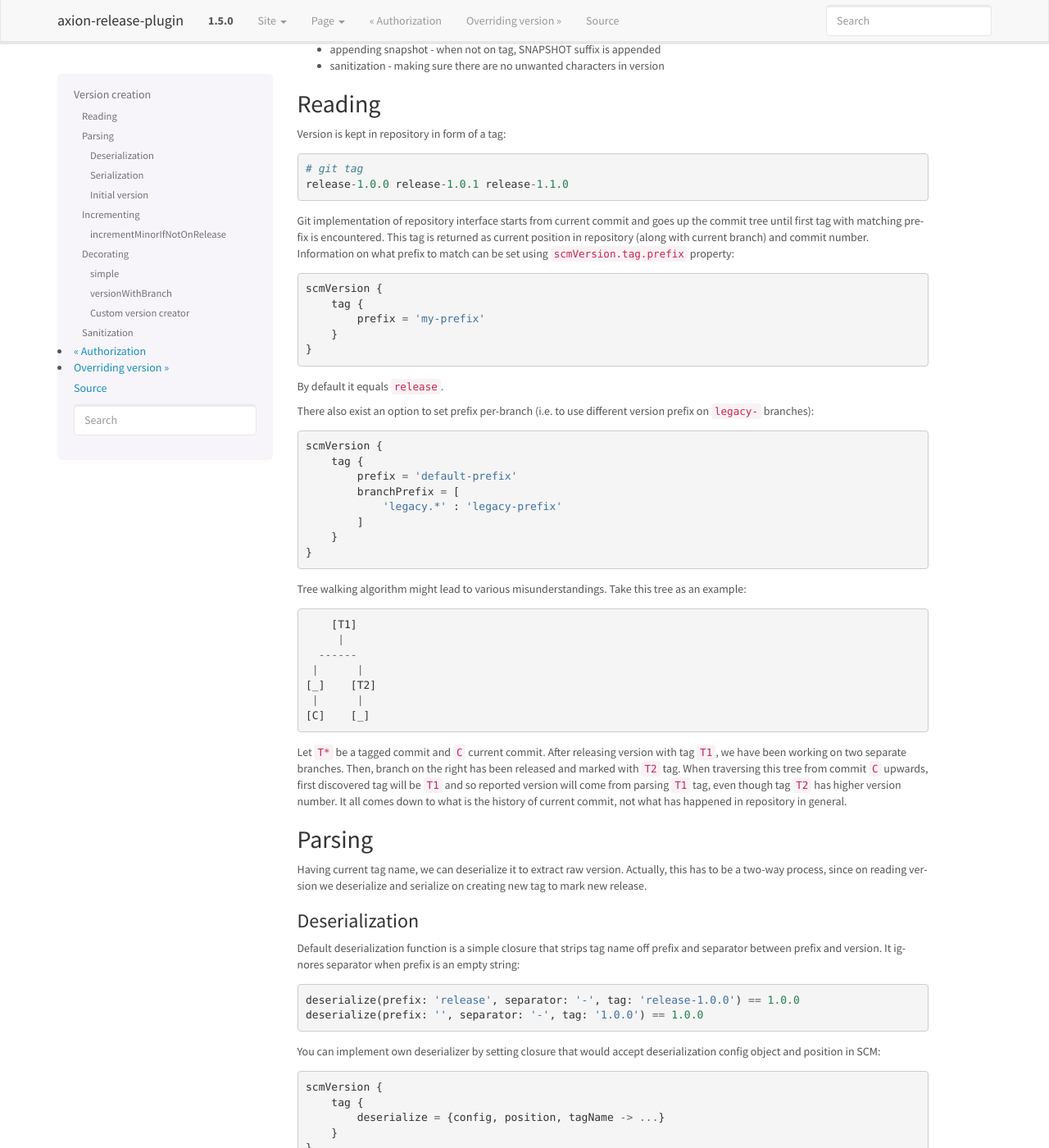
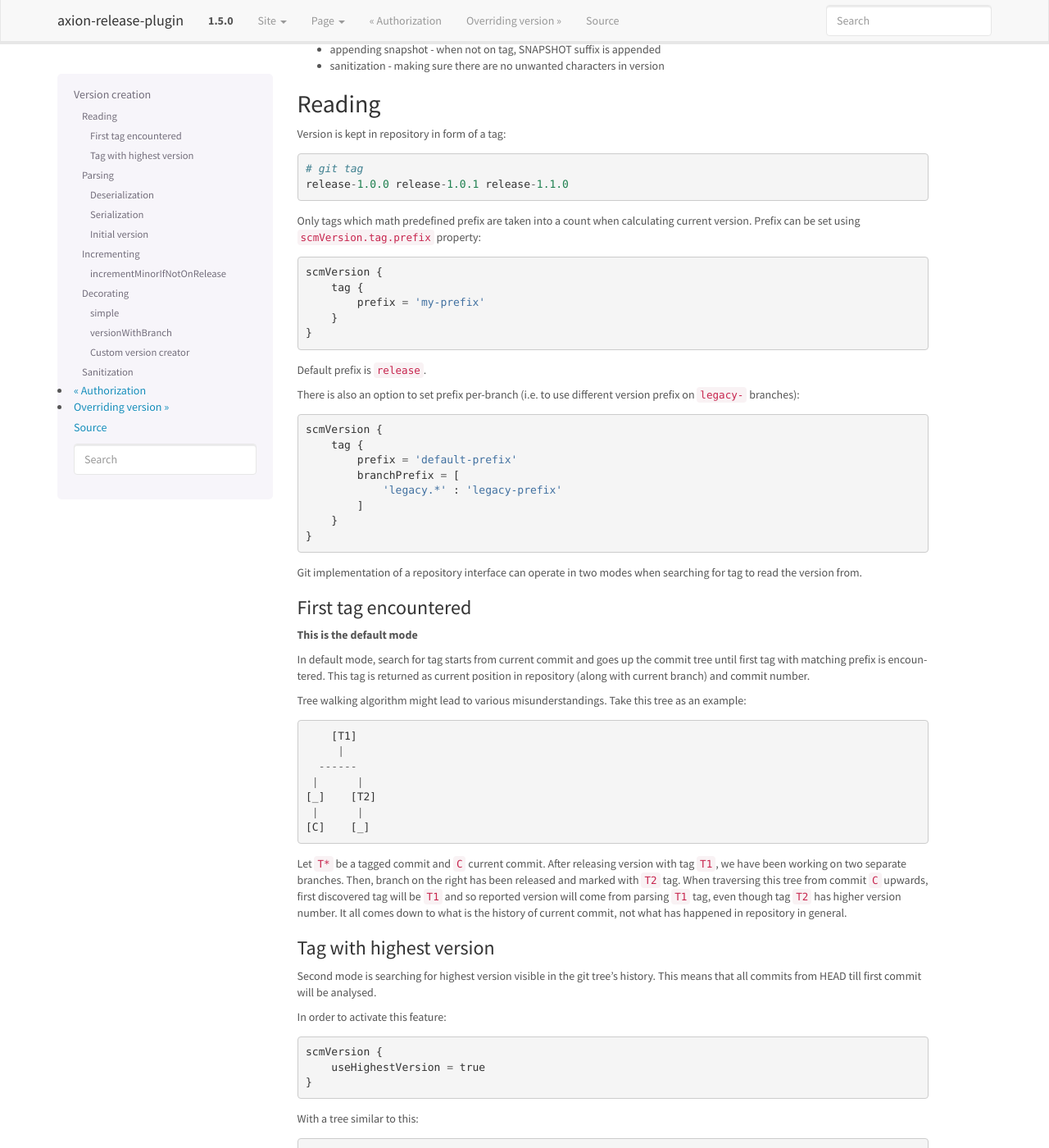
Before and after one commit to allegro/axion-release-plugin, a Sphinx documentation site: the page built from docs/configuration/version.rst, in a window 1280 px wide and 1400 px high, scrolled down 210 px. Shown: the whole window at 82% size. Built offline with Sphinx 7.4.7, drawn with Linux system fonts in a browser that asks for light colours; pages that are not in the unit, such as notebooks, are missing from menus; some of the changed text lies outside the part shown.

Commit message:
Merges documentation of highest version into version docs

```diff
--- a/docs/changelog.rst
+++ b/docs/changelog.rst
@@ -1,6 +1,10 @@
 Changelog
 =========
 
+* **1.6.0** (13.04.2017)
+    * added option to find highest version from all tags, not only current branch - thanks to `ProTrent <https://github.com/ProTrent>`_ for contribution
+* **1.5.0** (06.02.2017)
+    * added ordering of tags by version when multiple found on single commit
 * **1.4.1** (11.10.2016)
     * fixing critical bug in printing Git changes, which could block ``verifyRelease`` task
 * **1.4.0** (17.08.2016)
--- a/docs/configuration/version.rst
+++ b/docs/configuration/version.rst
@@ -19,9 +19,8 @@
     # git tag
     release-1.0.0 release-1.0.1 release-1.1.0
 
-Git implementation of repository interface starts from current commit and goes up the commit tree until first tag
-with matching prefix is encountered. This tag is returned as current position in repository (along with current branch)
-and commit number. Information on what prefix to match can be set using ``scmVersion.tag.prefix`` property::
+Only tags which math predefined prefix are taken into a count when calculating
+current version. Prefix can be set using ``scmVersion.tag.prefix`` property::
 
     scmVersion {
         tag {
@@ -29,9 +28,9 @@
         }
     }
 
-By default it equals ``release``.
+Default prefix is ``release``.
 
-There also exist an option to set prefix per-branch (i.e. to use different version prefix on ``legacy-`` branches)::
+There is also an option to set prefix per-branch (i.e. to use different version prefix on ``legacy-`` branches)::
 
     scmVersion {
         tag {
@@ -41,6 +40,18 @@
             ]
         }
     }
+
+Git implementation of a repository interface can operate in two modes when
+searching for tag to read the version from.
+
+First tag encountered
+^^^^^^^^^^^^^^^^^^^^^
+
+**This is the default mode**
+
+In default mode, search for tag starts from current commit and goes up the commit tree until first tag
+with matching prefix is encountered. This tag is returned as current position in repository (along with current branch)
+and commit number.
 
 Tree walking algorithm might lead to various misunderstandings. Take this tree as an example::
 
@@ -57,6 +68,41 @@
 tree from commit ``C`` upwards, first discovered tag will be ``T1`` and so reported version will come from parsing
 ``T1`` tag, even though tag ``T2`` has higher version number. It all comes down to what is the history of current commit,
 not what has happened in repository in general.
+
+.. _use_highest_version:
+
+Tag with highest version
+^^^^^^^^^^^^^^^^^^^^^^^^
+
+Second mode is searching for highest version visible in the git tree's history.
+This means that all commits from HEAD till first commit will be analysed.
+
+In order to activate this feature::
+
+    scmVersion {
+        useHighestVersion = true
+    }
+
+With a tree similar to this::
+
+    Tag: 1.0.0
+    Tag: 1.5.0
+    Tag: 1.2.0
+
+This changes behavior from::
+
+    # ./gradlew currentVersion
+    1.2.0
+
+to::
+
+    # ./gradlew currentVersion
+    1.5.0
+
+You can also active this option using command line::
+
+    # ./gradlew currentVersion -Prelease.useHighestVersion
+    1.5.0
 
 .. _version-parsing:
 
```
Also changed, not shown: docs/configuration/use_highest_version.rst (deleted, +0 -32 lines).
